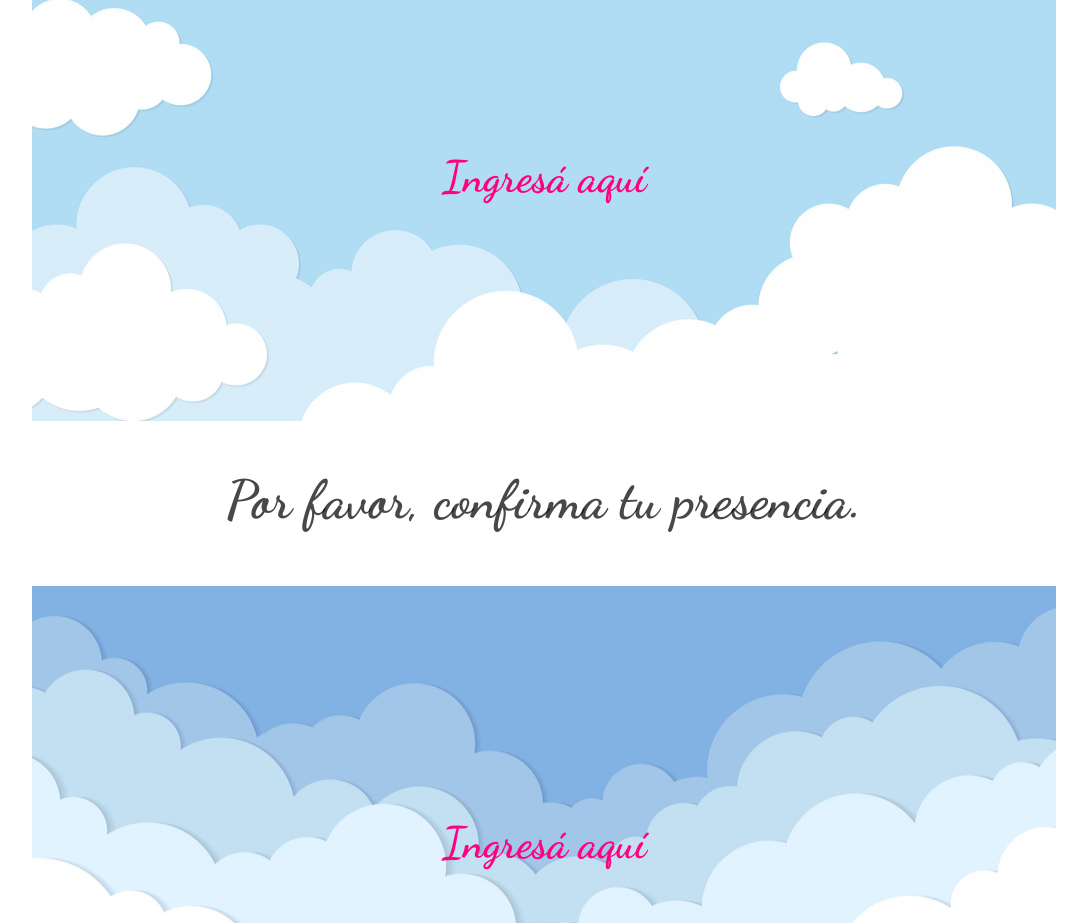
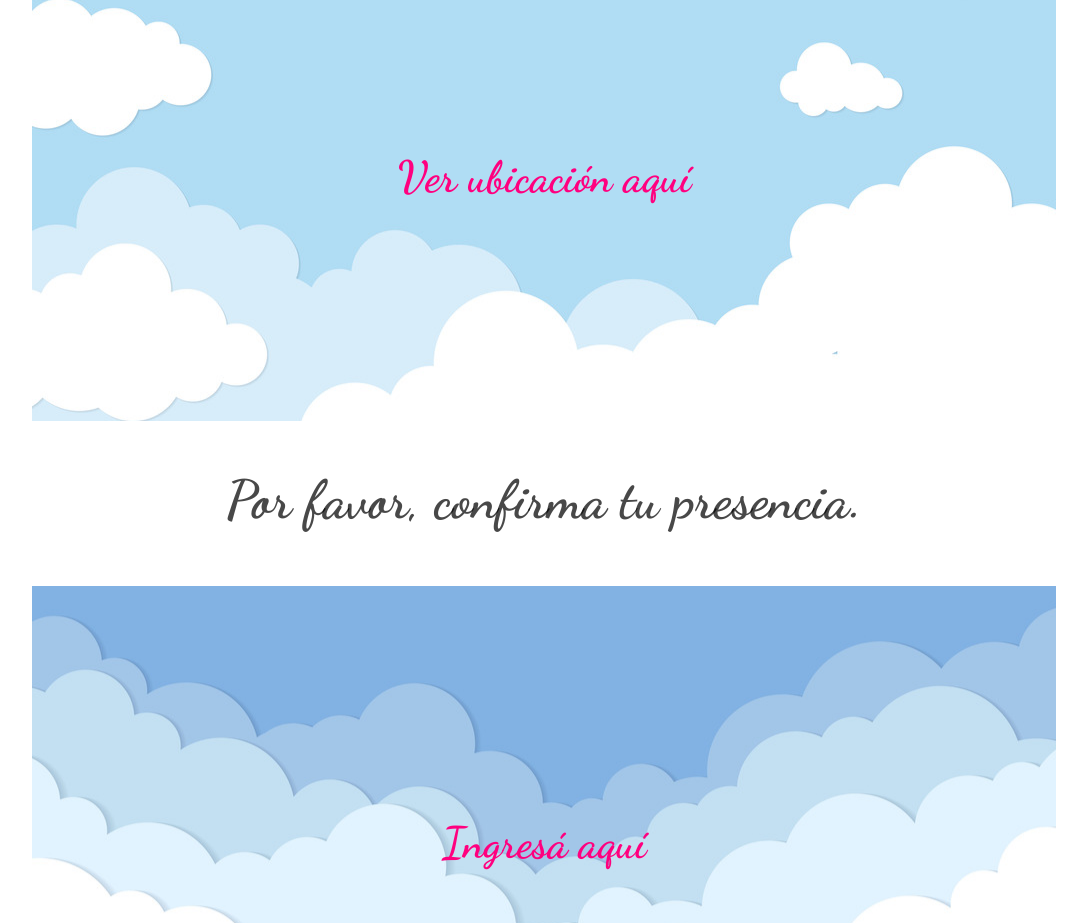
Before and after one commit to rotgergabriel/tarjetaCumple, a plain HTML site: page pages/home.html in a window 1280 px wide. Shown: the part 2210-3133 px from the top of the page, without its empty margins (96-1183 px from the left). Drawn offline with nearby package versions, Linux system fonts and the light colour scheme.

Commit message:
Location text modification

```diff
--- a/pages/home.html
+++ b/pages/home.html
@@ -92,7 +92,7 @@
             <div class="parallax"><img src="/assets/static/img/nubes/v1015-104a.jpg"></div>
             <div class="parallax-text">
                 <h3 class="header center color-link">
-                    <a target="_blank" href="https://maps.app.goo.gl/K8awj381gLsyePVU6">Ingresá aquí</a>
+                    <a target="_blank" href="https://maps.app.goo.gl/K8awj381gLsyePVU6">Ver ubicación aquí</a>
                 </h3>
             </div>
         </div>
```
